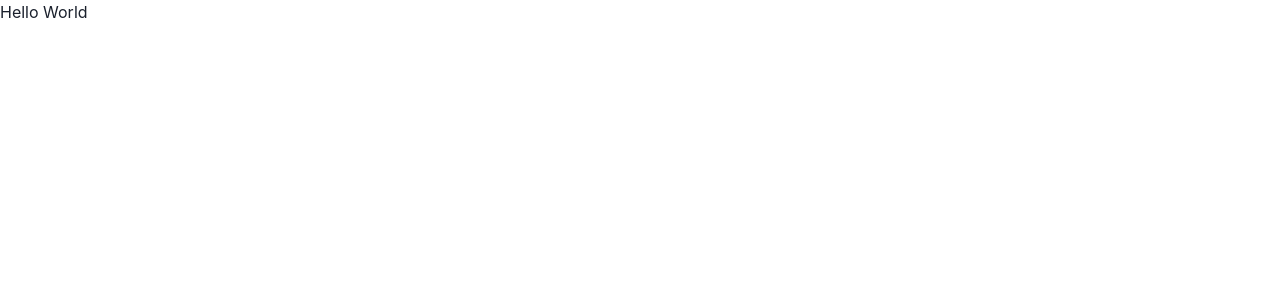
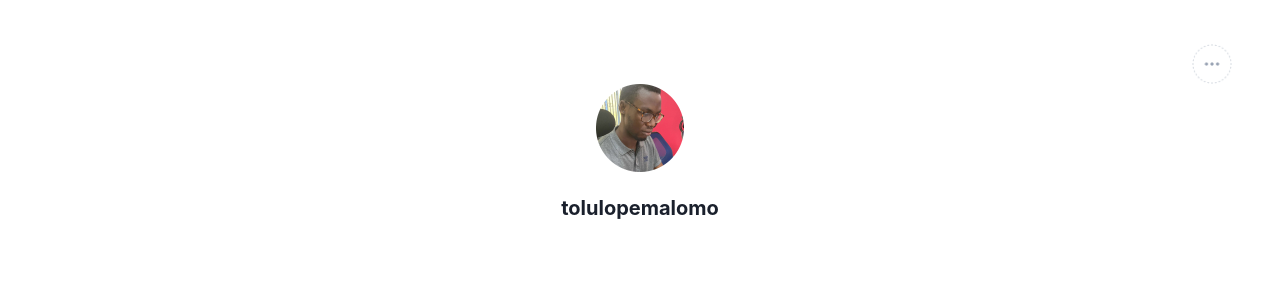
Before and after one commit to Tolu-Mals/myLinkTree, a React (Create React App) app: page / in a window 1280 px wide. Shown: the top 300 px of the page. Built offline with nearby package versions, Linux system fonts and the light colour scheme.

Commit message:
Add profile section 1

```diff
--- a/src/App.js
+++ b/src/App.js
@@ -1,8 +1,12 @@
 import React from 'react';
+import { Container } from '@chakra-ui/react';
+import Profile from './components/Profile';
 
 function App() {
   return (
-    <div>Hello World</div>
+    <Container maxWidth="1216px" py="44px">
+      <Profile />
+    </Container>
   );
 }
 
--- /dev/null
+++ b/src/components/Profile.js
@@ -0,0 +1,26 @@
+import React from 'react';
+import { chakra, Image, Box, Heading } from '@chakra-ui/react';
+import OptionsIcon from '../assets/icons/options-icon.png';
+import ProfileImg from '../assets/img/profile-img.png';
+
+const OptionsButton = (
+  <chakra.button aria-label="Options" ml="auto" display="block" w="40px" h="40px">
+    <img src={OptionsIcon} alt="Options icon"/>
+  </chakra.button>
+)
+
+const Profile = () => {
+  return (
+    <chakra.header>
+      { OptionsButton }
+
+      <Box boxSize="88px" mx="auto" mb={6}>
+        <Image src={ProfileImg} alt='Profile Picture' id="profile__img" />
+      </Box>
+
+      <Heading id="twitter" fontSize="20px" textAlign="center">tolulopemalomo</Heading>
+    </chakra.header>
+  )
+}
+
+export default Profile;
```
